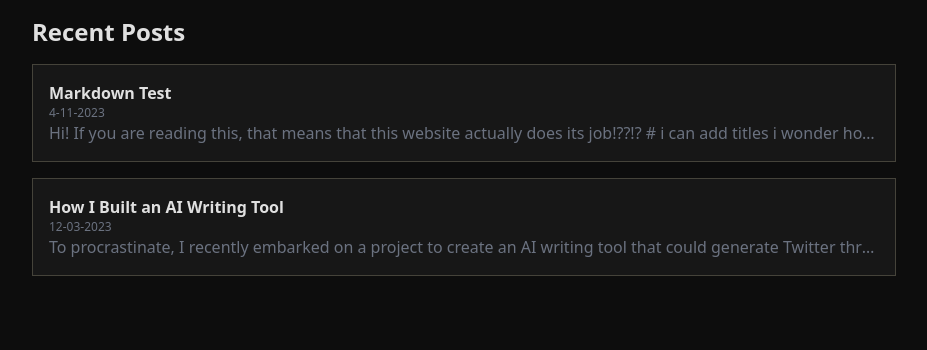
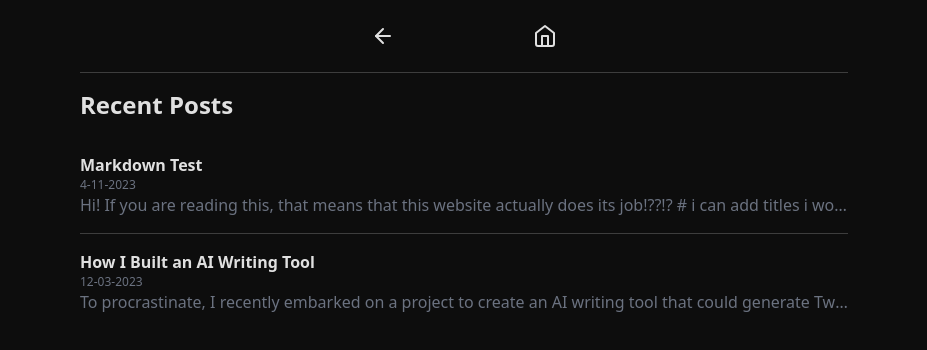
Before and after one commit to jtpotato/jtpotato.github.io, a Next.js app: page /posts in a window 1280 px wide. Shown: the top 350 px of the page, without its empty margins (176-1103 px from the left). Built offline with nearby package versions, Linux system fonts and the light colour scheme.

Commit message:
redesign

```diff
--- a/package.json
+++ b/package.json
@@ -16,6 +16,7 @@
     "@types/mdx": "^2.0.9",
     "gh-pages": "^6.0.0",
     "gray-matter": "^4.0.3",
+    "lucide-react": "^0.292.0",
     "next": "14.0.1",
     "next-mdx-remote": "^4.4.1",
     "react": "^18",
--- a/src/app/Header.tsx
+++ b/src/app/Header.tsx
@@ -1,10 +1,26 @@
+"use client"
+
+import { ArrowLeft, Home } from "lucide-react";
+import Link from "next/link";
+
 function Header() {
+  function goBack() {
+    window.history.back();
+  }
+
   return (
     <>
-      <div className="mb-16">
-        <header className="p-4 top-0 fixed w-screen flex justify-center">
-          <div className="p-4 bg-neutral-900/95 w-96">
+      <div className="">
+        <header className="w-screen flex flex-col items-center">
+          <div className="p-6 rounded-md flex flex-row justify-evenly max-w-lg w-full">
+            <button onClick={goBack}>
+              <ArrowLeft />
+            </button>
+            <Link href="/">
+              <Home />
+            </Link>
           </div>
+          <div className="h-[1px] bg-white/20 max-w-3xl w-full"></div>
         </header>
       </div>
     </>
--- a/src/app/page.tsx
+++ b/src/app/page.tsx
@@ -1,9 +1,15 @@
+import Link from "next/link";
+
 export default function Home() {
   return (
     <main>
-      <div className='flex justify-center items-center h-screen'>
-        <h1 className="text-4xl">Hi, I&apos;m Joel</h1>
+      <div className="flex justify-center items-center h-screen">
+        <div className="flex flex-col items-center">
+          <h1 className="text-4xl">Hi, I&apos;m Joel</h1>
+          <div className="h-32"></div>
+          <Link href="/posts">Posts</Link>
+        </div>
       </div>
     </main>
-  )
+  );
 }
--- a/src/app/posts/PostPreview.tsx
+++ b/src/app/posts/PostPreview.tsx
@@ -9,7 +9,7 @@ type PostPreviewProps = {
 function PostPreview({ post }: PostPreviewProps) {
   return (
     <Link href={`/posts/${post.slug}`}>
-      <div className="p-4 border border-amber-100/20 bg-neutral-900">
+      <div className="py-4">
         <p className="font-bold">{post.title}</p>
         <p className="text-xs text-gray-500">{post.published}</p>
         <Description>{post.content}</Description>
--- /dev/null
+++ b/src/app/posts/layout.tsx
@@ -0,0 +1,12 @@
+import Header from "../Header";
+
+function PostLayouts({ children }: { children: React.ReactNode }) {
+  return (
+    <>
+      <Header />
+      {children}
+    </>
+  );
+}
+
+export default PostLayouts;
--- a/src/app/posts/page.tsx
+++ b/src/app/posts/page.tsx
@@ -6,9 +6,9 @@ function Posts() {
     return (
         <>
             <div className="flex justify-center">
-                <main className="p-4 max-w-4xl w-full">
+                <main className="py-4 max-w-3xl w-full">
                     <h1 className="text-2xl font-bold">Recent Posts</h1>
-                    <div className="flex flex-col space-y-4 mt-4">
+                    <div className="flex flex-col mt-4 divide-y divide-white/20">
                         {GetPosts().map((post) => (
                             <PostPreview post={post} key={post.title} />
                         ))}
```
Also changed, not shown: 10 other files (tests, documents, lock files or other folders).
